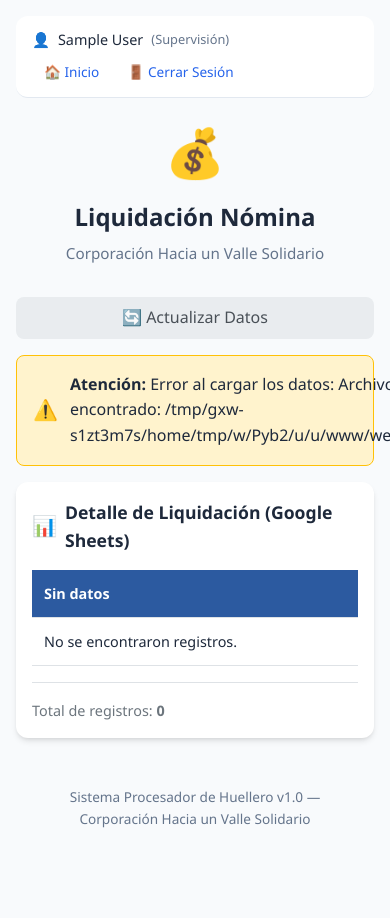
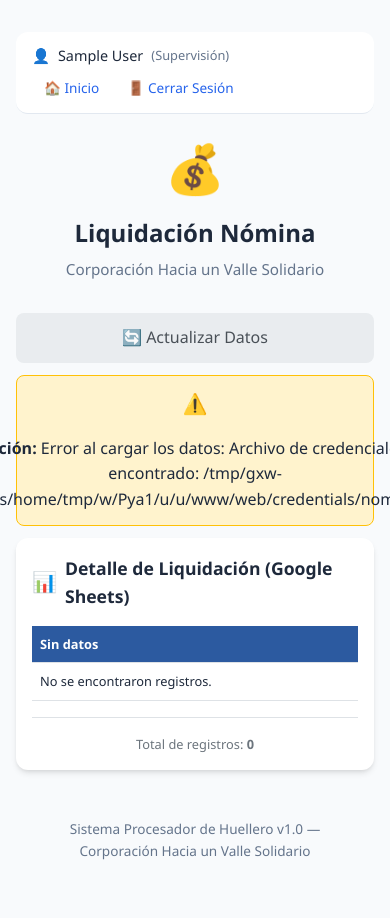
Before and after one commit to erpplaneacion-eng/huellero_processor, a Django app: page /supervision/liquidacion-nomina/ in a window 390 px wide; the page is wider, and only the part inside the window is pictured. Before the commit the page ends 828 px from the top of that part, so only its background shows below. Run offline with Django 4.2, Linux system fonts and the light colour scheme; the visitor is signed in with stand-in values (Sample User, id 1).

Commit message:
se actualiza ancho de columna

```diff
--- a/web/static/css/styles.css
+++ b/web/static/css/styles.css
@@ -35,6 +35,13 @@ body {
     max-width: 800px;
     margin: 0 auto;
     padding: 2rem 1rem;
+}
+
+.container-fluid {
+    max-width: 1400px; /* Ancho máximo razonable para pantallas grandes */
+    margin: 0 auto;
+    padding: 2rem 1rem;
+    width: 100%;
 }
 
 /* ========== HEADER ========== */
--- a/web/static/css/supervision.css
+++ b/web/static/css/supervision.css
@@ -57,6 +57,16 @@
 .table-container {
     overflow-x: auto;
     margin-top: 1rem;
+    /* Sombras sutiles para indicar scroll si es necesario */
+    background: linear-gradient(to right, white 30%, rgba(255,255,255,0)),
+                linear-gradient(to right, rgba(255,255,255,0), white 70%) 0 100%,
+                radial-gradient(farthest-side at 0 50%, rgba(0,0,0,.2), rgba(0,0,0,0)),
+                radial-gradient(farthest-side at 100% 50%, rgba(0,0,0,.2), rgba(0,0,0,0)) 0 100%;
+    background-repeat: no-repeat;
+    background-color: white;
+    background-size: 40px 100%, 40px 100%, 14px 100%, 14px 100%;
+    background-position: 0 0, 100% 0, 0 0, 100% 0;
+    background-attachment: local, local, scroll, scroll;
 }
 
 .data-table {
@@ -79,6 +89,7 @@
     font-weight: 600;
     position: sticky;
     top: 0;
+    z-index: 10;
 }
 
 .data-table tbody tr:hover {
@@ -185,3 +196,79 @@
 .info-box p {
     margin: 0.5rem 0;
 }
+
+/* ==========================================================================
+   RESPONSIVE / MEDIA QUERIES
+   ========================================================================== */
+
+/* Tablet y Escritorio pequeño (hasta 992px) */
+@media (max-width: 992px) {
+    .modules-grid {
+        grid-template-columns: repeat(2, 1fr);
+    }
+}
+
+/* Móvil (hasta 768px) */
+@media (max-width: 768px) {
+    /* Layout General */
+    .content-section {
+        gap: 0.75rem;
+    }
+
+    /* Botones y Acciones */
+    .actions-bar {
+        flex-direction: column;
+        width: 100%;
+    }
+
+    .actions-bar .btn {
+        width: 100%;
+        justify-content: center;
+        padding: 0.75rem;
+    }
+
+    /* Dashboard */
+    .dashboard {
+        gap: 1rem;
+    }
+
+    .modules-grid {
+        grid-template-columns: 1fr; /* Una sola columna */
+        gap: 0.75rem;
+    }
+
+    .module-card {
+        padding: 1rem;
+    }
+
+    .module-card__icon {
+        font-size: 2rem;
+    }
+
+    .module-card__title {
+        font-size: 1rem;
+    }
+
+    /* Tablas */
+    .data-table th,
+    .data-table td {
+        padding: 0.5rem;
+        font-size: 0.8rem;
+    }
+
+    .table-info {
+        font-size: 0.8rem;
+        text-align: center;
+    }
+
+    /* Alertas */
+    .alert {
+        flex-direction: column;
+        text-align: center;
+        padding: 0.75rem;
+    }
+
+    .alert__icon {
+        margin-bottom: 0.25rem;
+    }
+}
--- a/web/templates/base.html
+++ b/web/templates/base.html
@@ -10,7 +10,7 @@
 </head>
 <body>
     {% block body %}
-    <div class="container">
+    <div class="{% block container_class %}container{% endblock %}">
         {% block content %}{% endblock %}
 
         <footer class="footer">
--- a/web/templates/tecnicos/index.html
+++ b/web/templates/tecnicos/index.html
@@ -6,6 +6,8 @@
 {% block extra_css %}
 <link rel="stylesheet" href="{% static 'css/supervision.css' %}">
 {% endblock %}
+
+{% block container_class %}container-fluid{% endblock %}
 
 {% block content %}
 <!-- Navegación de usuario -->
--- a/web/templates/tecnicos/liquidacion_nomina.html
+++ b/web/templates/tecnicos/liquidacion_nomina.html
@@ -6,6 +6,8 @@
 {% block extra_css %}
 <link rel="stylesheet" href="{% static 'css/supervision.css' %}">
 {% endblock %}
+
+{% block container_class %}container-fluid{% endblock %}
 
 {% block content %}
 <!-- Navegación de usuario -->
```
